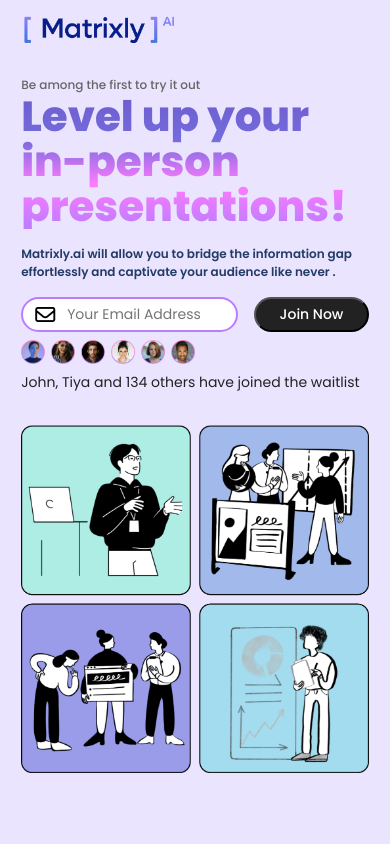
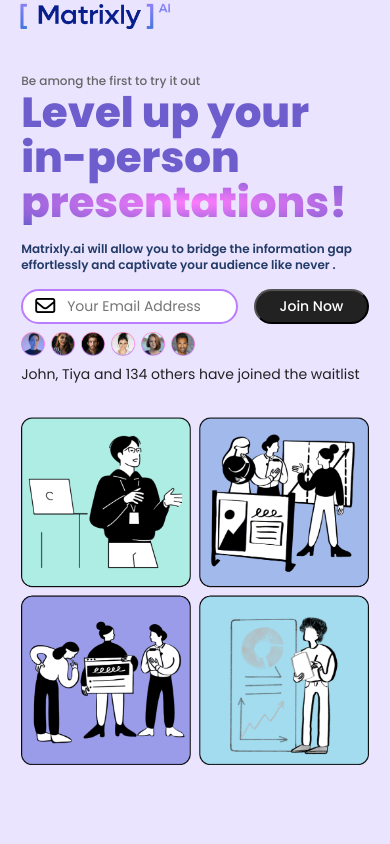
Before and after one commit to ayushmangarg2003/MatrixlyWaitlistPage, a plain HTML site: page index.html in a window 390 px wide. Shown: the top 844 px of the page. Drawn offline with Linux system fonts and the light colour scheme.

Commit message:
Responsive for I pad

```diff
--- a/index.html
+++ b/index.html
@@ -32,7 +32,7 @@
                 <button>Coming soon</button>
             </div>
         </div>
-        <div class="section-1 company-logo">
+        <div class="company-logo">
             <img src="./images/MatrixlyLogo.png" alt="">
         </div>
         <div class="section section-1">
@@ -40,7 +40,8 @@
                 <div class="section-text section-1-text">
                     <div>
                         <h4 class="section-1-upperhead">Be among the first to try it out</h4>
-                        <h1 class="common-heading section-1-heading">Level up your in-person presentations!</h1>
+                        <h1 class="common-heading section-1-heading">Level up your in-person <p>presentations! </p>
+                        </h1>
                     </div>
 
                     <h5 class="section-1-body common-body">Matrixly.ai will allow you to bridge the information gap
@@ -50,8 +51,8 @@
                     <div class="section-1-text-bottom">
                         <div class="input-conatiner">
                             <div class="email-input">
-                                <i class="fa-regular fa-envelope"></i>                                <input  placeholder="Your Email Address" type="email" name="email"
-                                    id="email">
+                                <i class="fa-regular fa-envelope"></i> <input placeholder="Your Email Address"
+                                    type="email" name="email" id="email">
                             </div>
                             <button id="join-btn" class="join-btn">Join Now</button>
                         </div>
--- a/style.css
+++ b/style.css
@@ -111,13 +111,15 @@
     }
 }
 
-.company-logo{
+.company-logo {
     position: absolute;
+    height: 28px;
     top: 0;
     left: 0;
-    padding:16px 10% ;
+    padding: 16px 0px 0px 10%;
+    background-color: #EaE4FF;
 
-    & img{
+    & img {
         width: 200px;
     }
 }
@@ -160,7 +162,11 @@
         }
 
         .section-1-heading {
-            background: -webkit-linear-gradient(#6E5DCD, #746BDD, #FE7BFD, #BB7DFF);
+            color: #6E5DCD;
+        }
+
+        .section-1-heading p {
+            background: -webkit-radial-gradient(#FE7BFD, #6E5DCD);
             -webkit-background-clip: text;
             -webkit-text-fill-color: transparent;
         }
@@ -192,11 +198,11 @@
                     border-radius: 33px;
                     gap: 12px;
 
-                    & i{
+                    & i {
                         font-size: 1.25rem;
                     }
 
-                    & input{
+                    & input {
                         font-size: 16px;
                         border: none;
                         width: 100%;
@@ -258,7 +264,32 @@
 }
 
 
-@media only screen and (max-width:512px) {
+@media only screen and (max-width:1100px) {
+    .common-heading {
+        font-size: 56px;
+        line-height: 60px;
+    }
+    .common-body{
+        font-size: 20px;
+        line-height: 24px;
+    }
+
+    .company-logo{
+        padding: 16px 0 0 24px;
+    }
+
+    .section {
+        height: auto;
+        padding: 2rem 0;
+        min-height: 100vh;
+
+        .section-container {
+            width: 95%;
+        }
+    }
+}
+
+@media only screen and (max-width:840px) {
     .common-heading {
         font-size: 42px;
         line-height: 45px;
@@ -268,6 +299,7 @@
         font-size: 12px;
         margin-top: 0;
         font-weight: 600;
+        line-height: 16px;
     }
 
     .join-btn {
@@ -286,11 +318,12 @@
                     .email-input {
                         padding: 2px 12px;
                         height: 35px;
-                        & i{
+
+                        & i {
                             font-size: 1.25rem;
                         }
 
-                        & input{
+                        & input {
                             font-size: 14px;
                         }
                     }
@@ -299,20 +332,17 @@
         }
     }
 
-    .company-logo{
-        padding: 16px 0px 0px 24px ;
+    .company-logo {
+        padding: 16px 13%;
         display: flex;
         align-items: center;
 
-        & img{
+        & img {
             width: 150px;
         }
     }
 
     .section {
-        height: auto;
-        padding: 4rem 0;
-        min-height: 100vh;
 
         .section-container {
             width: 100%;
@@ -322,12 +352,11 @@
             gap: 2rem;
 
             .section-text {
-                width: 95%;
+                width: 75%;
             }
 
             .section-img {
-                width: 95%;
-
+                width: 75%;
             }
 
             .section-img img {
@@ -343,3 +372,27 @@
         }
     }
 }
+
+@media only screen and (max-width:512px) {
+    .company-logo {
+        padding: 16px 20px;
+        display: flex;
+        align-items: center;
+
+        & img {
+            width: 150px;
+        }
+    }
+
+    .section {
+        .section-container {
+            .section-text {
+                width: 95%;
+            }
+
+            .section-img {
+                width: 95%;
+            }
+        }
+    }
+}
```
